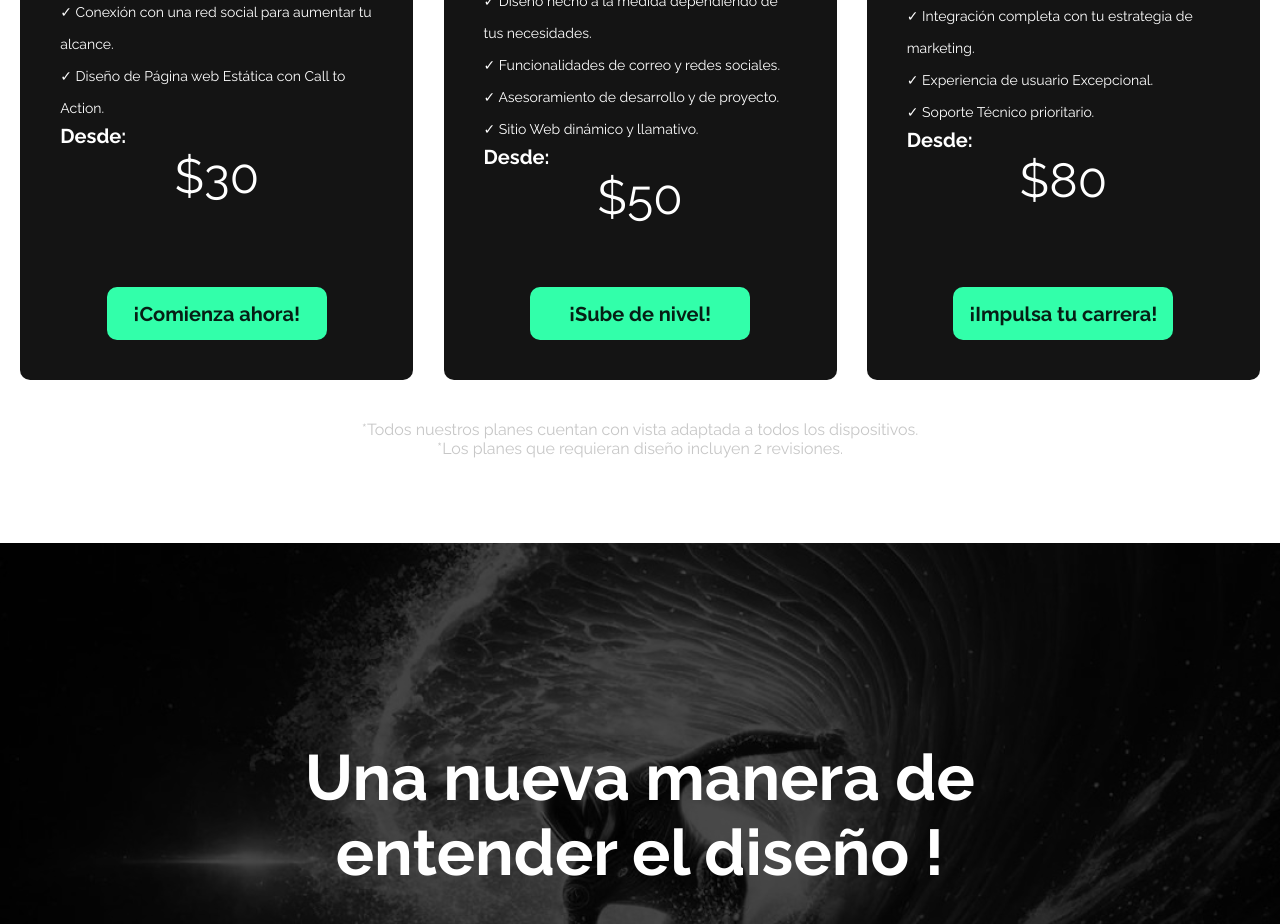
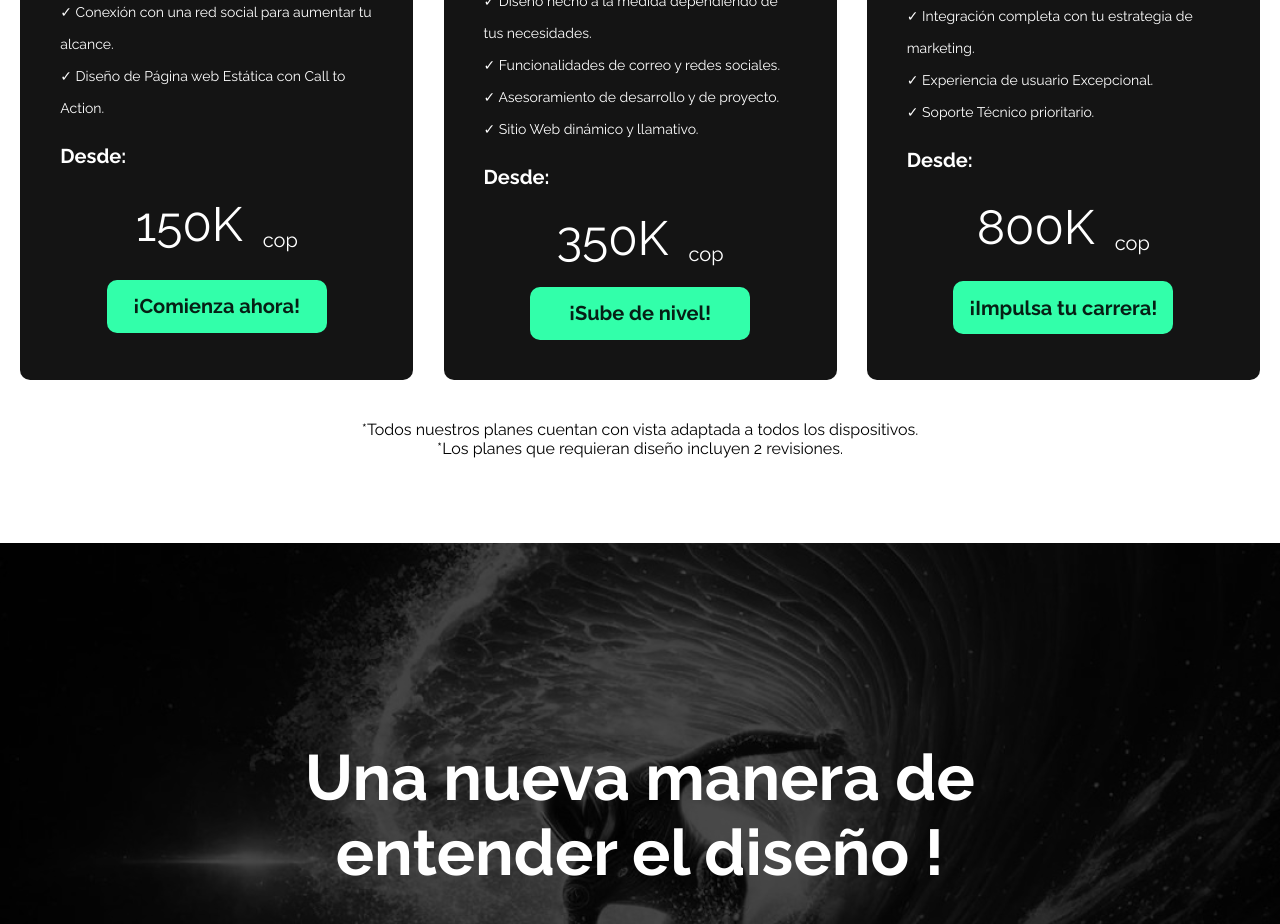
Before and after one commit to MiguelAngelClavijo/MSDEV-WEB, a React app: page / in a window 1280 px wide. Shown: the part 4120-5044 px from the top of the page. Built offline with nearby package versions, Linux system fonts and the light colour scheme.

Commit message:
[ADD|FIX] Price Cards, Styles fix, merge branchs

```diff
--- a/src/components/Planescard.jsx
+++ b/src/components/Planescard.jsx
@@ -1,28 +1,23 @@
-import React, {useEffect} from "react";
+import React, { useEffect } from "react";
 import "../styles/Planescard.css";
-import { motion, useMotionValue, useTransform, animate} from "framer-motion";
+import { motion, useMotionValue, useTransform, animate } from "framer-motion";
 
 const Planescard = (props) => {
-
-
-  const count = useMotionValue(props.Planescard_number)
+  const count = useMotionValue(props.Planescard_number);
   const rounded = useTransform(count, Math.round);
 
   useEffect(() => {
-
-    const animation = animate(count, props.Planescard_target, { duration: 1});
-    console.log(props.Planescard_target)
+    const animation = animate(count, props.Planescard_target, { duration: 1 });
+    console.log(props.Planescard_target);
     return animation.stop;
-
-
   }, [props.Planescard_target]);
   const link = () => {
-    var message = "https://wa.me/573178225494?text="+props.Planescard_message
+    var message = "https://wa.me/573178225494?text=" + props.Planescard_message;
     window.open(message);
   };
 
   var Benefits = props.Planescard_text.map(function (i, index) {
-    return <li key = {index}>✓ {i}.</li>;
+    return <li key={index}>✓ {i}.</li>;
   });
 
   return (
@@ -33,13 +28,14 @@ const Planescard = (props) => {
       <section className="Planescard-price-container">
         <p> Desde:</p>
         <div>
-        <span>$</span>
-        <motion.span>{rounded}</motion.span>
+          <div className="Planescard-price-container-text">
+            <motion.span>{rounded}</motion.span>
+            <span>K</span>
+            <span id="Planescard-price-container-text-cop"> cop</span>
+          </div>
+          <button onClick={link}>{props.Planescard_button}</button>
         </div>
       </section>
-      <div>
-        <button onClick={link}>{props.Planescard_button}</button>
-      </div>
     </div>
   );
 };
--- a/src/containers/Planes.jsx
+++ b/src/containers/Planes.jsx
@@ -4,11 +4,10 @@ import dolarSign from "../assets/icons/dolarSign.svg";
 import { Planescard } from "../components/Planescard";
 import "../styles/Planes.css";
 
-
 const Planescard_Basic = [
   "Garantizamos un resultado exactamente igual a la propuesta",
   "Conexión con una red social para aumentar tu alcance",
-  "Diseño de Página web Estática con Call to Action"
+  "Diseño de Página web Estática con Call to Action",
 ];
 
 const Planescard_Deluxe = [
@@ -17,7 +16,6 @@ const Planescard_Deluxe = [
   "Funcionalidades de correo y redes sociales",
   "Asesoramiento de desarrollo y de proyecto",
   "Sitio Web dinámico y llamativo",
-
 ];
 const Planescard_Master = [
   "Posicionamiento inicial en linea para tu marca o proyecto",
@@ -25,42 +23,44 @@ const Planescard_Master = [
   "Integración completa con tu estrategia de marketing",
   "Experiencia de usuario Excepcional",
   "Soporte Técnico prioritario",
-
 ];
 
-const basictextWith = "¡Hola! Sabemos que cuentas con un diseño propio. Estás un paso más cerca de llevar tu proyecto al siguiente nivel. Con este plan Básico, tendrás una presencia online a un precio accesible. %0A ¡Comencemos! %0A ¡Agendemos una cita lo antes posible!"
-const basictextWithout = "¡Genial! Has elegido el plan básico para dar el primer paso en tu proyecto, déjanos ayudarte creando desde cero el diseño de tu empresa. Con esta opción, tendrás lo que necesitas para %0A empezar a destacar en línea. ¡Adelante! %0A ¡Agendemos una cita lo antes posible!"
-const deluxeTextWith = "¡Excelente elección! Implementemos tu imagen de marca. Con el plan Deluxe, podrás personalizar y optimizar tu presencia en línea para un mayor impacto en tus clientes. ¡Estamos emocionados de trabajar juntos!%0A¡Agendemos una cita lo antes posible!"
-const deluxeTextWithout = "¡Vamos por más! Con el plan Deluxe, obtendrás una presencia en línea de alta calidad y personalizada creando juntos desde 0 la imagen de tu empresa, para hacer crecer tu proyecto al siguiente nivel. ¡Listos para comenzar!%0A¡Agendemos una cita lo antes posible!"
-const masterTextWith = "¡Es hora de despegar! Con el plan Máster, tendrás todo lo que necesitas para llevar tu proyecto al siguiente nivel, incluyendo el diseño de tu empresa, funcionalidades y una presencia online personalizada. ¡Estamos listos!%0A¡Agendemos una cita lo antes posible!"
-const masterTextWithout = "¡Felicidades! Has elegido el mejor plan para hacer realidad tus objetivos. Con nuestra solución personalizada, crearemos a la medida la imagen de tu empresa así estarás en camino a alcanzar el éxito que mereces.%0A¡Agendemos una cita lo antes posible"
-
-
+const basictextWith =
+  "¡Hola! Sabemos que cuentas con un diseño propio. Estás un paso más cerca de llevar tu proyecto al siguiente nivel. Con este plan Básico, tendrás una presencia online a un precio accesible. %0A ¡Comencemos! %0A ¡Agendemos una cita lo antes posible!";
+const basictextWithout =
+  "¡Genial! Has elegido el plan básico para dar el primer paso en tu proyecto, déjanos ayudarte creando desde cero el diseño de tu empresa. Con esta opción, tendrás lo que necesitas para %0A empezar a destacar en línea. ¡Adelante! %0A ¡Agendemos una cita lo antes posible!";
+const deluxeTextWith =
+  "¡Excelente elección! Implementemos tu imagen de marca. Con el plan Deluxe, podrás personalizar y optimizar tu presencia en línea para un mayor impacto en tus clientes. ¡Estamos emocionados de trabajar juntos!%0A¡Agendemos una cita lo antes posible!";
+const deluxeTextWithout =
+  "¡Vamos por más! Con el plan Deluxe, obtendrás una presencia en línea de alta calidad y personalizada creando juntos desde 0 la imagen de tu empresa, para hacer crecer tu proyecto al siguiente nivel. ¡Listos para comenzar!%0A¡Agendemos una cita lo antes posible!";
+const masterTextWith =
+  "¡Es hora de despegar! Con el plan Máster, tendrás todo lo que necesitas para llevar tu proyecto al siguiente nivel, incluyendo el diseño de tu empresa, funcionalidades y una presencia online personalizada. ¡Estamos listos!%0A¡Agendemos una cita lo antes posible!";
+const masterTextWithout =
+  "¡Felicidades! Has elegido el mejor plan para hacer realidad tus objetivos. Con nuestra solución personalizada, crearemos a la medida la imagen de tu empresa así estarás en camino a alcanzar el éxito que mereces.%0A¡Agendemos una cita lo antes posible";
 
 const Planes = () => {
-  const [number1, setNumber1] = useState(30)
-  const [number2, setNumber2] = useState(60)
-  const [number3, setNumber3] = useState(90)
-  const [masterText, setMasterText] = useState("master")
-  const [deluxeText, setDeluxeText] = useState("deluxe")
-  const [basicText, setbasicText] = useState("basic")
+  const [number1, setNumber1] = useState(30);
+  const [number2, setNumber2] = useState(60);
+  const [number3, setNumber3] = useState(90);
+  const [masterText, setMasterText] = useState("master");
+  const [deluxeText, setDeluxeText] = useState("deluxe");
+  const [basicText, setbasicText] = useState("basic");
   const [isActive, setIsActive] = useState(false);
   const toggle = () => {
-    setIsActive(!isActive)
-  }
+    setIsActive(!isActive);
+  };
 
   useEffect(() => {
-    isActive ? setbasicText(basictextWith) : setbasicText(basictextWithout)
-    isActive ? setDeluxeText(deluxeTextWith) : setDeluxeText(deluxeTextWithout)
-    isActive ? setMasterText(masterTextWith) : setMasterText(masterTextWithout)
-    isActive ? setNumber1(10) : setNumber1(30)
-    isActive ? setNumber2(30) : setNumber2(50)
-    isActive ? setNumber3(60) : setNumber3(80)
-  })
+    isActive ? setbasicText(basictextWith) : setbasicText(basictextWithout);
+    isActive ? setDeluxeText(deluxeTextWith) : setDeluxeText(deluxeTextWithout);
+    isActive ? setMasterText(masterTextWith) : setMasterText(masterTextWithout);
+    isActive ? setNumber1(100) : setNumber1(150);
+    isActive ? setNumber2(300) : setNumber2(350);
+    isActive ? setNumber3(700) : setNumber3(800);
+  });
 
   return (
     <div className="Planes-container" id="Planes">
-
       <div>
         <img src={dolarSign} />
         <p>Nuestros planes</p>
@@ -75,11 +75,11 @@ const Planes = () => {
             <motion.div
               className="Planes-handle"
               data-ison={isActive}
-              animate={{ transition: { type: "spring", stiffness: 700, damping: 30 } }}
+              animate={{
+                transition: { type: "spring", stiffness: 700, damping: 30 },
+              }}
               layout
-            >
-
-            </motion.div>
+            ></motion.div>
           </div>
           <span>Si</span>
         </div>
@@ -116,7 +116,10 @@ const Planes = () => {
           Planescard_target={number3}
         />
       </div>
-      <p>*Todos nuestros planes cuentan con vista adaptada a todos los dispositivos. </p>
+      <p>
+        *Todos nuestros planes cuentan con vista adaptada a todos los
+        dispositivos.{" "}
+      </p>
       <p>*Los planes que requieran diseño incluyen 2 revisiones. </p>
     </div>
   );
--- a/src/styles/Planes.css
+++ b/src/styles/Planes.css
@@ -56,34 +56,32 @@
   border-color: #09e892;
 }
 .Planes-container > p {
-  color: #c7c7c7;
+  color: #000;
   text-align: center;
   margin: 0;
 }
 
-
-
 /*----------------------------------------------------------------------------------------------*/
-.Planes-sliderContainer{
+.Planes-sliderContainer {
   display: flex;
   flex-direction: column;
   align-items: center;
   margin-bottom: 20px;
 }
-.Planes-sliderContainer>p{
+.Planes-sliderContainer > p {
   font-size: 20px;
   font-weight: bold;
 }
-.Planes-Switch-Container{
+.Planes-Switch-Container {
   display: flex;
   align-items: center;
   gap: 18px;
 }
-.Planes-Switch-Container>span{
+.Planes-Switch-Container > span {
   font-size: 20px;
   font-weight: bold;
 }
-.Planes-switch{
+.Planes-switch {
   width: 80px;
   height: 35px;
   background-color: #141414;
@@ -95,20 +93,18 @@
   align-items: center;
   justify-content: flex-start;
 }
-.Planes-switch[data-ison = "true"]{
+.Planes-switch[data-ison="true"] {
   justify-content: flex-end;
 }
-.Planes-handle{
+.Planes-handle {
   width: 27px;
   height: 27px;
   border-radius: 27px;
   background-color: white;
 }
-.Planes-handle[data-ison = "true"]{
+.Planes-handle[data-ison="true"] {
   background-color: #09e892;
 }
-
-
 
 @media (max-width: 575.98px) {
   .Planes-container {
@@ -132,10 +128,10 @@
     justify-content: flex-start;
     overflow-x: scroll;
   }
-  .Planes-planescard-container::-webkit-scrollbar{
+  .Planes-planescard-container::-webkit-scrollbar {
     display: none;
   }
-  #Planescard_id_green{
+  #Planescard_id_green {
     height: 700px;
   }
   #Planescard_id_blue {
--- a/src/styles/Planescard.css
+++ b/src/styles/Planescard.css
@@ -7,25 +7,24 @@
   flex-direction: column;
   align-items: center;
   padding: 0px 20px;
-
 }
 
-.Planescard-container>h3 {
+.Planescard-container > h3 {
   color: white;
   font-size: 48px;
-    border-bottom:  3px solid #FFFFFF;
+  border-bottom: 3px solid #ffffff;
   width: 277px;
   text-align: center;
   padding-bottom: 30px;
   margin-bottom: 24px;
 }
-.Planescard-container>p{
+.Planescard-container > p {
   color: white;
   font-weight: bold;
   text-align: center;
   font-size: 16px;
 }
-.Planescard-container>ul{
+.Planescard-container > ul {
   list-style: none;
   margin: 0;
   padding: 0;
@@ -35,7 +34,7 @@
   align-items: center;
   height: auto;
 }
-.Planescard-container>ul>li {
+.Planescard-container > ul > li {
   color: white;
   font-size: 14px;
   text-align: left;
@@ -44,7 +43,7 @@
   width: 100%;
   box-sizing: border-box;
 }
-.Planescard-container>div{
+.Planescard-container > div {
   height: 100%;
   display: flex;
   align-items: flex-end;
@@ -54,31 +53,72 @@
 
 .Planescard-price-container {
   display: flex;
-    height: 100px;
+  height: 100%;
   flex-direction: column;
   width: 100%;
   align-items: center;
   box-sizing: border-box;
   padding: 0px 20px;
+  padding-top: 20px;
 }
-.Planescard-price-container>p{
+.Planescard-price-container > p {
   color: white;
   align-self: flex-start;
   font-weight: bold;
   font-size: 20px;
   margin: 0;
 }
-.Planescard-price-container>div>span{
+.Planescard-price-container > div > span {
   font-size: 48px;
   color: white;
 }
 
+.Planescard-price-container > div {
+  display: flex;
+  flex-direction: column;
+  justify-content: space-evenly;
+  height: 100%;
+  padding-bottom: 20px;
+  box-sizing: border-box;
+}
+
+.Planescard-price-container-text {
+  display: flex;
+  align-items: center;
+
+  justify-content: center;
+}
+
+.Planescard-price-container-text > span {
+  font-size: 48px;
+  color: white;
+}
+
+#Planescard-price-container-text-cop {
+  font-size: 20px;
+  align-self: flex-end;
+  margin-left: 20px;
+}
+
 @media (max-width: 575.98px) {
-
-    .Planescard-container{
+  .Planescard-container {
     height: 700px;
   }
-    .Planescard-container>p {
+  .Planescard-container > p {
     font-size: 14px;
   }
+
+  .Planescard-price-container-text > span {
+    font-size: 32px;
   }
+
+  .Planescard-price-container > p {
+    font-size: 16px;
+  }
+
+  .Planescard-price-container > div > button {
+    height: 50px;
+    font-size: 16px;
+    width: 170px;
+  }
+}
```
Lines whose indentation alone changed are shown as unchanged.
